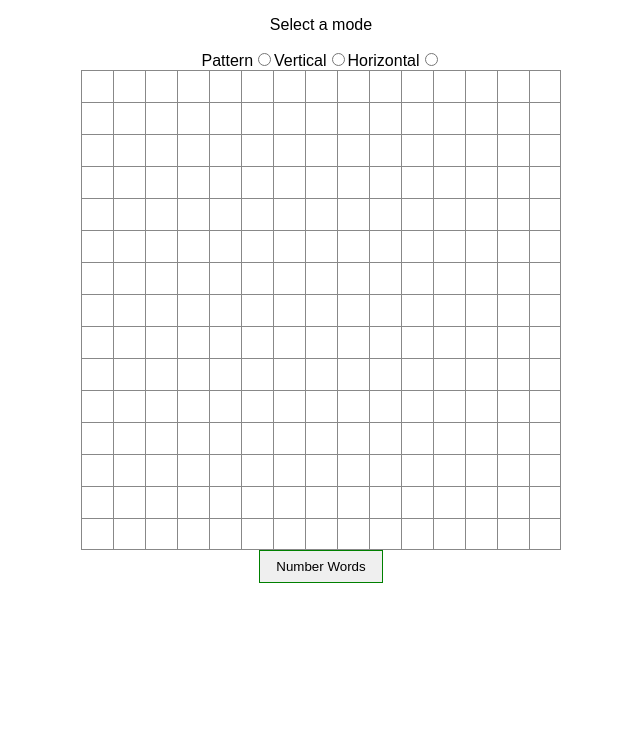
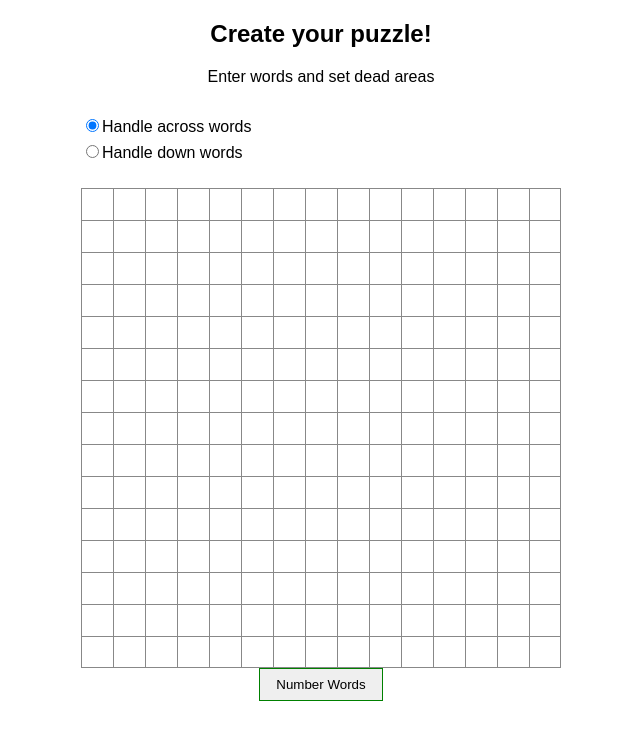
Before and after one commit to akiryk/crossword, a React (Create React App) app: page / in a window 1280 px wide. Shown: the top 740 px of the page, without its empty margins (319-959 px from the left). Built offline with nearby package versions, Linux system fonts and the light colour scheme.

Commit message:
handle delete

```diff
--- a/src/App.css
+++ b/src/App.css
@@ -12,12 +12,15 @@
   --gridSize: 15;
 }
 
+.Wrapper {
+  max-width: calc(var(--gridSize) * var(--cellSize));
+  margin: auto;
+}
+
 .Crossword {
   display: flex;
   justify-content: center;
   flex-wrap: wrap;
-  max-width: calc(var(--gridSize) * var(--cellSize));
-  margin: auto;
 }
 
 .Crossword--pattern .cell {
--- a/src/App.js
+++ b/src/App.js
@@ -1,15 +1,32 @@
 import React, { useState } from "react";
+import styled from "styled-components";
 import Crossword from "./components/Crossword";
 import "./App.css";
 import {
   MODES,
-  CREATE_PATTERN,
+  PHASE_TITLES,
+  ANSWER_PHASE,
+  HINT_PHASE,
+  PHASE_DESCRIPTIONS,
   GO_LEFT_TO_RIGHT,
   GO_TOP_TO_BOTTOM,
 } from "./utils/constants";
 
+const StyledInputs = styled.div`
+  display: flex;
+  flex-direction: column;
+  align-items: flex-start;
+  margin: 30px auto 20px;
+`;
+
+const StyledInputWrapper = styled.div`
+  display: block;
+  margin-bottom: 6px;
+`;
+
 function App() {
-  const [mode, setMode] = useState(CREATE_PATTERN);
+  const [phase, setPhase] = useState(ANSWER_PHASE);
+  const [mode, setMode] = useState(GO_LEFT_TO_RIGHT);
   function handleChange(e) {
     const newMode = e.target.value;
     if (MODES.includes(newMode)) {
@@ -18,16 +35,22 @@ function App() {
   }
   return (
     <div className="App">
-      <p>Select a mode</p>
-      <label htmlFor="pattern">Pattern</label>
+      <h2>{PHASE_TITLES[phase]}</h2>
+      <p>{PHASE_DESCRIPTIONS[phase]}</p>
+      <div className="Wrapper">
+        <StyledInputs>
+          <StyledInputWrapper>
             <input
               type="radio"
               name="mode"
-        id="pattern"
-        value={`${CREATE_PATTERN}`}
+              id="horizontal"
+              value={`${GO_LEFT_TO_RIGHT}`}
               onChange={handleChange}
+              checked
             />
-      <label htmlFor="vertical">Vertical</label>
+            <label htmlFor="horizontal">Handle across words</label>
+          </StyledInputWrapper>{" "}
+          <StyledInputWrapper>
             <input
               type="radio"
               name="mode"
@@ -35,16 +58,10 @@ function App() {
               value={`${GO_TOP_TO_BOTTOM}`}
               onChange={handleChange}
             />
-      <label htmlFor="horizontal">Horizontal</label>
-      <input
-        type="radio"
-        name="mode"
-        id="horizontal"
-        value={`${GO_LEFT_TO_RIGHT}`}
-        onChange={handleChange}
-      />
-      <div className="wrapper">
-        <Crossword mode={mode} />
+            <label htmlFor="vertical">Handle down words</label>
+          </StyledInputWrapper>
+        </StyledInputs>
+        <Crossword mode={mode} phase={phase} />
       </div>
     </div>
   );
--- a/src/components/Cell.js
+++ b/src/components/Cell.js
@@ -1,24 +1,27 @@
 import React, { useState, useRef, useEffect } from "react";
 import {
-  CREATE_PATTERN,
+  ANSWER_PHASE,
   GO_TOP_TO_BOTTOM,
   GO_LEFT_TO_RIGHT,
   GO_RIGHT_TO_LEFT,
   GO_BOTTOM_TO_TOP,
 } from "../utils/constants";
 
-const SPACEBAR_KEY = 32;
-// const DELETE_KEY = 8;
 const LEFT_ARROW_KEY = 37;
 const RIGHT_ARROW_KEY = 39;
 const UP_ARROW_KEY = 38;
 const DOWN_ARROW_KEY = 40;
+const DELETE_KEY = 8;
+
+const keyIsLetter = (key) => "abcdefghijklmnopqrstuvwxyz".includes(key);
 
 function Cell({
   row,
   column,
   mode,
+  phase,
   goToNextCell,
+  gotoPreviousCell,
   cellWithFocus,
   cell,
   onClick,
@@ -38,14 +41,20 @@ function Cell({
   }, [cellWithFocus, column, row, isActive, goToNextCell]);
 
   function handleChange(event) {
-    if (isActive && mode !== CREATE_PATTERN) {
-      setValue(event.target.value.slice(-1).toUpperCase());
-      goToNextCell({ row, column });
+    if (isActive && mode !== ANSWER_PHASE) {
+      const value = event.target.value;
+      setValue(value.slice(-1).toUpperCase());
+      if (value) {
+        goToNextCell({ row, column });
+      } else {
+        // delete key!
+        gotoPreviousCell({ row, column });
+      }
     }
   }
 
   function handleClick(event) {
-    if (mode === CREATE_PATTERN) {
+    if (mode === ANSWER_PHASE) {
       if (isActive) {
         setValue("");
       }
@@ -56,6 +65,8 @@ function Cell({
   function handleKeyUp(event) {
     const code = event?.keyCode;
     switch (code) {
+      case DELETE_KEY:
+        break;
       case LEFT_ARROW_KEY:
         goToNextCell({ row, column, overrideMode: GO_RIGHT_TO_LEFT });
         break;
--- a/src/components/Crossword.js
+++ b/src/components/Crossword.js
@@ -1,10 +1,9 @@
 import React, { useState, useEffect } from "react";
-import styled from "styled-components";
 import { Button } from "./Common";
 import Cell from "./Cell";
 import Grid from "./Grid";
 import {
-  CREATE_PATTERN,
+  ANSWER_PHASE,
   GO_TOP_TO_BOTTOM,
   GO_LEFT_TO_RIGHT,
   GO_BOTTOM_TO_TOP,
@@ -71,7 +70,7 @@ function getCellToTheLeft({ currentRow, currentColumn }) {
   return { row: newRow, column: newColumn };
 }
 
-export default function CrosswordContainer({ mode }) {
+export default function CrosswordContainer({ mode, phase }) {
   const [cells, setCells] = useState(null);
   const [grid, setGrid] = useState(null);
 
@@ -82,7 +81,7 @@ export default function CrosswordContainer({ mode }) {
     setCells(cells);
   }, []);
 
-  function goToNextCell({ row, column, overrideMode }) {
+  function goToNextCell({ row, column, overrideMode, mode }) {
     const nextCellMode = overrideMode ? overrideMode : mode;
     let nextCellFunction = () => {};
     switch (nextCellMode) {
@@ -108,6 +107,33 @@ export default function CrosswordContainer({ mode }) {
     setCellWithFocus(nextCell);
   }
 
+  function gotoPreviousCell({ row, column, overrideMode, mode }) {
+    const nextCellMode = overrideMode ? overrideMode : mode;
+    console.log(nextCellMode);
+    let nextCellFunction = () => {};
+    switch (nextCellMode) {
+      case GO_RIGHT_TO_LEFT:
+        nextCellFunction = getCellToTheRight;
+        break;
+      case GO_LEFT_TO_RIGHT:
+        nextCellFunction = getCellToTheLeft;
+        break;
+      case GO_BOTTOM_TO_TOP:
+        nextCellFunction = getCellBelow;
+        break;
+      case GO_TOP_TO_BOTTOM:
+        nextCellFunction = getCellAbove;
+        break;
+      default:
+        break;
+    }
+    const nextCell = nextCellFunction({
+      currentRow: row,
+      currentColumn: column,
+    });
+    setCellWithFocus(nextCell);
+  }
+
   const handleNumberingCells = () => {
     console.log(`grid`, grid);
   };
@@ -122,8 +148,10 @@ export default function CrosswordContainer({ mode }) {
     <Crossword
       grid={grid}
       goToNextCell={goToNextCell}
+      gotoPreviousCell={gotoPreviousCell}
       cellWithFocus={cellWithFocus}
       mode={mode}
+      phase={phase}
       onClick={handleClick}
     />
   );
@@ -131,8 +159,10 @@ export default function CrosswordContainer({ mode }) {
 
 function Crossword({
   mode,
+  phase,
   grid,
   goToNextCell,
+  gotoPreviousCell,
   cellWithFocus,
   handleNumberingCells,
   onClick,
@@ -143,7 +173,7 @@ function Crossword({
         <div>
           <div
             className={
-              mode === CREATE_PATTERN
+              mode === ANSWER_PHASE
                 ? "Crossword Crossword--pattern"
                 : "Crossword"
             }
@@ -158,7 +188,9 @@ function Crossword({
                     row={i}
                     column={j}
                     mode={mode}
+                    phase={phase}
                     goToNextCell={goToNextCell}
+                    gotoPreviousCell={gotoPreviousCell}
                     cellWithFocus={cellWithFocus}
                   />
                 );
--- a/src/utils/constants.js
+++ b/src/utils/constants.js
@@ -1,13 +1,20 @@
-export const CREATE_PATTERN = "CREATE_PATTERN";
-export const ENTER_WORDS = "ENTER_WORDS";
+export const ANSWER_PHASE = "ANSWER_PHASE";
+export const HINT_PHASE = "HINT_PHASE";
 export const GO_TOP_TO_BOTTOM = "GO_TOP_TO_BOTTOM";
 export const GO_BOTTOM_TO_TOP = "GO_BOTTOM_TO_TOP";
 export const GO_LEFT_TO_RIGHT = "GO_LEFT_TO_RIGHT";
 export const GO_RIGHT_TO_LEFT = "GO_RIGHT_TO_LEFT";
 export const MODES = [
-  CREATE_PATTERN,
   GO_TOP_TO_BOTTOM,
   GO_BOTTOM_TO_TOP,
   GO_LEFT_TO_RIGHT,
   GO_RIGHT_TO_LEFT,
 ];
+export const PHASE_TITLES = {
+  [ANSWER_PHASE]: "Create your puzzle!",
+  [HINT_PHASE]: "Create Hints",
+};
+export const PHASE_DESCRIPTIONS = {
+  [ANSWER_PHASE]: "Enter words and set dead areas",
+  [HINT_PHASE]: "Enter for each of your answers",
+};
```
Lines whose indentation alone changed are shown as unchanged.
